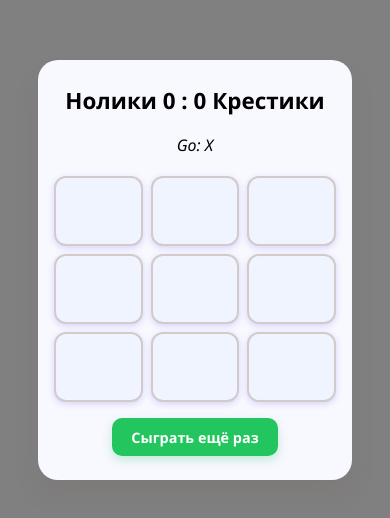
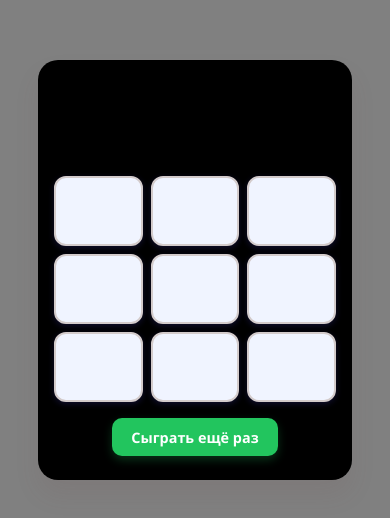
Before and after one commit to Nazar-Artemenkov/Tik-Tak, a React (Vite) app: page / in a window 390 px wide. Shown: the part 152-670 px from the top of the page. Built offline with nearby package versions, Linux system fonts and the light colour scheme.

Commit message:
Updated for phone v2

```diff
--- a/src/components/Board.css
+++ b/src/components/Board.css
@@ -7,7 +7,7 @@ body {
   max-width: 500px;
   margin: 2rem auto;
   padding: 2rem;
-  background-color: rgb(248, 248, 255);
+  background-color: rgb(0, 0, 0);
   border-radius: 20px;
   box-shadow: 0 15px 24px rgba(105, 68, 68, 0.1);
   text-align: center;
```
